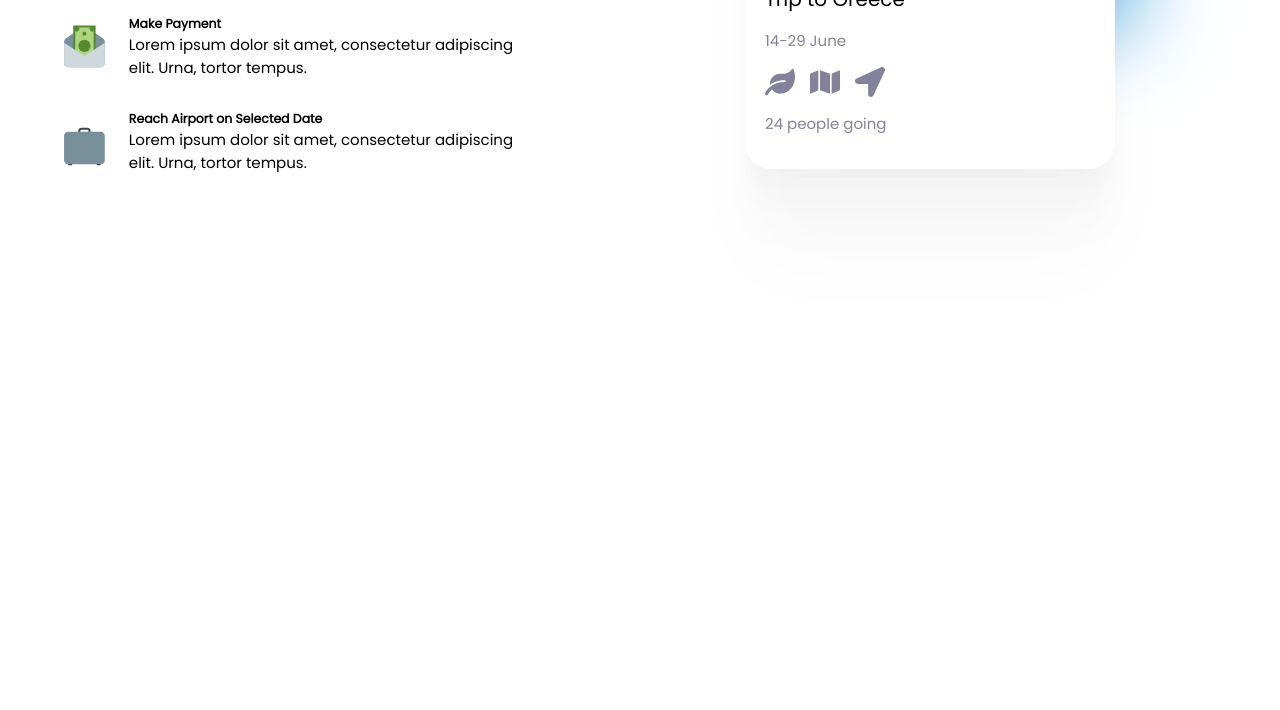
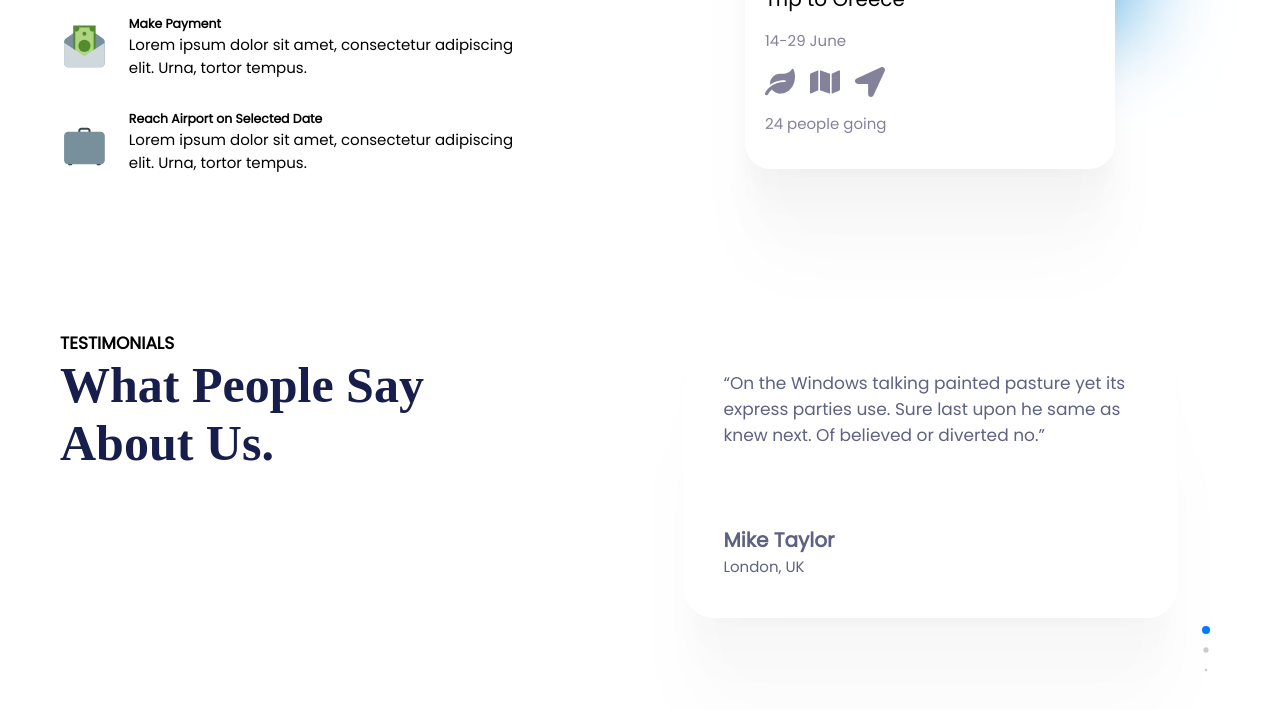
Before and after one commit to hubukala/travel-agency, a Next.js app: page / in a window 1280 px wide. Shown: the part 2437-3147 px from the top of the page. Before the commit the page ends 2787 px from the top, so only its background shows below. Built offline with nearby package versions, Linux system fonts and the light colour scheme; a web font is replaced by a local one.

Commit message:
testimonials section added

```diff
--- a/pages/index.js
+++ b/pages/index.js
@@ -3,6 +3,7 @@ import Hero from "../components/main/Hero"
 import Category from "../components/main/Category"
 import TopDestinations from "../components/main/TopDestinations"
 import EasyAndFast from "../components/main/EasyAndFast"
+import Testimonials from "../components/main/Testimonials"
 
 export default function Home() {
   return (
@@ -15,6 +16,7 @@ export default function Home() {
         <Category />
         <TopDestinations />
         <EasyAndFast />
+        <Testimonials />
       </main>
     </div>
   )
```
